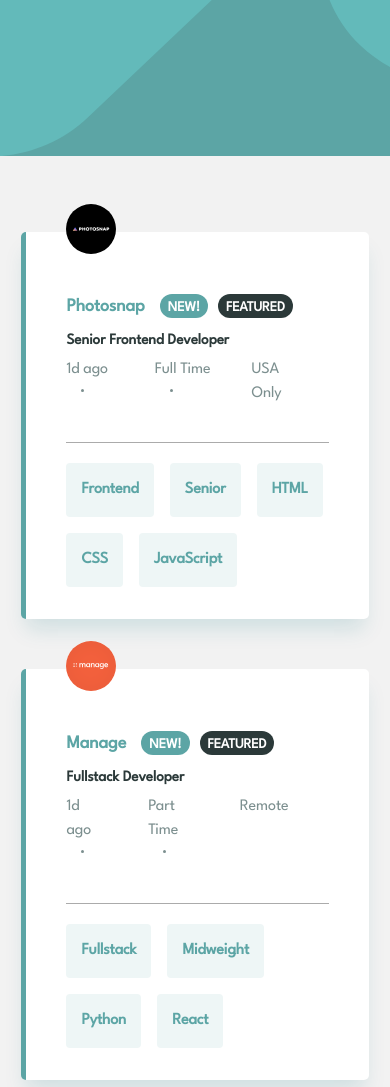
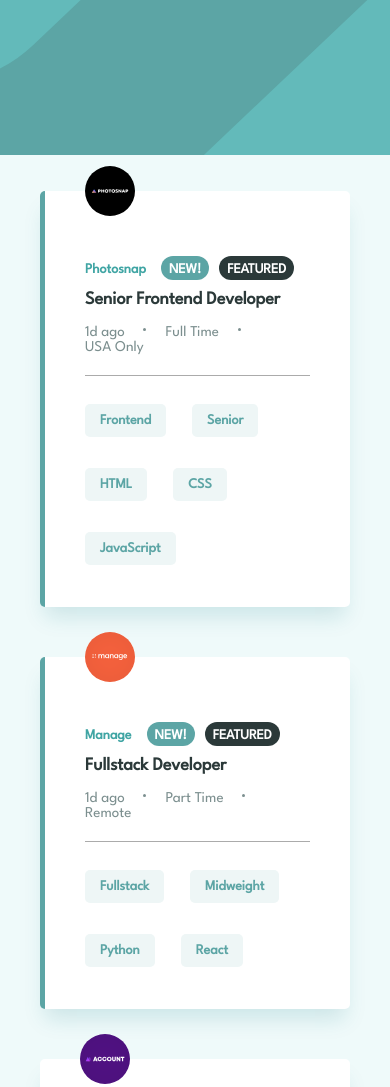
Before and after one commit to Aaron-Segbefia/Job-Listing-with-filtering, a website: page index.html in a window 390 px wide. Shown: the top 1087 px of the page. Drawn offline with Linux system fonts and the light colour scheme.

Commit message:
debuuged issues with responsiveness

```diff
--- a/app.js
+++ b/app.js
@@ -177,7 +177,7 @@
                     <span class="company">${jobdata.company}</span>
                     <span class="title">${jobdata.position}</span>
 
-                    <ul>
+                    <ul class ="job-details">
                         <li class="details">${jobdata.postedAt} </li>
                         <li class="details">${jobdata.contract} </li>
                         <li class="details">${jobdata.location} </li>
--- a/style.css
+++ b/style.css
@@ -1,12 +1,29 @@
+body {
+  background-color: hsl(180, 52%, 96%);
+  font-family: "League Spartan";
+}
+
+
 .search-hidden {
   display: none !important;
   z-index: 5;
 }
 
-.container{
+/*.container{
   height: auto;
+}*/
+.container {
+  max-width: 1110px;
+  width: auto;
+  display: block;
+  margin: 0 auto;
+  padding: 0 40px 40px;
 }
-.search {
+
+
+
+
+/*.search {
   position: absolute;
   z-index: 5;
   top: 120px;
@@ -18,15 +35,46 @@
   display: flex;
   border-radius: 5px;
   justify-content: space-between;
+}*/
+
+
+.search {
+  width: 100%;
+  height: auto;
+  min-height: 70px;
+  background-color: #fff;
+  border-radius: 5px;
+  box-shadow: 0px 15px 20px -5px rgba(13, 113, 130, 0.15);
+  padding: 20px 40px;
+  box-sizing: border-box;
+  margin-top: -36px;
+  opacity: 1;
+  display: flex;
+  justify-content: space-between;
+  /*transition: opacity 1s;*/
 }
-.close-tag {
+
+/*!!!*/
+.search__clear {
+  margin-left: 50px;
+  background-color: transparent;
+  border: none;
+  font-size: 14px;
+  /*color: var(--highlight-color);*/
+  font-weight: 700;
+  outline: none;
+  cursor: pointer;
+}
+
+
+/*.close-tag {
   font-family: "League Spartan";
   font-style: normal;
   font-weight: 700;
   font-size: 16px;
   line-height: 24px;
 
-  /* identical to box height, or 150% */
+
 
   letter-spacing: -0.123077px;
 
@@ -44,13 +92,32 @@
   position: relative;
 
   padding-right: 45px;
+}*/
+
+.tag, .close-tag {
+  display: inline-block;
+  width: auto;
+  height: auto;
+  padding: 10px 15px;
+  border-radius: 5px;
+  background-color: hsl(180, 31%, 95%);
+  font-weight: 700;
+  font-size: 14px;
+  color: #5ca5a5;
+  margin: 7.5px 5px;
+  cursor: pointer;
+  transition: background-color 0.2s;
+  position: relative;
 }
 
-.job-card {
+.close-tag {
+  padding-right: 45px;
+}
+
+/*.job-card {
   width: 77.08%;
   height: 152px;
-  /*position: absolute;
-    left: 11.46%;*/
+
   background-color: aliceblue;
   display: flex;
   justify-content: space-between;
@@ -60,16 +127,26 @@
   padding-right: 40px;
   padding-top: 32px;
   padding-bottom: 32px;
-  /*margin: 24px;*/
-  position: relative;
-  /*left: 11.46%;*/
 
    background: #ffffff;
   box-shadow: 0px 15px 20px -5px rgba(13, 113, 130, 0.15);
   border-radius: 5px;
+}*/
+
+.job-card {
+  width: 100%;
+  height: auto;
+  padding: 35px 40px;
+  background-color: #fff;
+  border-radius: 5px;
+  box-shadow: 0px 15px 20px -5px rgba(13, 113, 130, 0.15);
+  box-sizing: border-box;
+  display: flex;
+  justify-content: space-between;
 }
 
-.jobs {
+
+/*.jobs {
   position: absolute;
   top: 156px;
   display: flex;
@@ -79,31 +156,53 @@
   height: auto;
   justify-items: center;
   align-items: center;
-  /*align-content: center;*/
+  /*align-content: center;
   background-color: #F2F2F2;;
   gap: 24px;
   padding-top: 76px;
   padding-bottom: 120px;
+}*/
+
+
+.jobs {
+  margin-top: 36px;
+  width: 100%;
+  height: auto;
+  display: grid;
+  grid-row-gap: 25px;
 }
 
-.info {
+
+/*.info {
   /*display: flex;
     flex-direction: column;*/
-  /*width: 23.60%;*/
+  /*width: 23.60%;*
   height: 4.26%;
-  /*column-gap: 10px;*/
+
+}*/
+
+.info {
+  margin-left: 25px;
+  width: auto;
 }
-.info ul {
+
+
+/*.info ul {
   display: flex;
   list-style-type: none;
   gap: 41px;
   flex-direction: row;
-  /*justify-content: flex-start;
-    justify-items: flex-start;*/
     position: relative;
   left: -40px;
+}*/
+
+.job-details {
+  margin: 0;
+  padding: 0;
 }
-.title {
+
+
+/*.title {
   position: relative;
   top: 10px;
   font-family: "League Spartan";
@@ -112,21 +211,41 @@
   font-size: 22px;
   line-height: 24px;
   display: block;
-  /* identical to box height, or 109% */
+
   cursor: pointer;
   color: #2b3939;
+}*/
+
+.title {
+  color: #2b3939;
+  font-size: 18px;
+  font-weight: 700;
+  display: block;
+  margin-bottom: 15px;
 }
-.company {
+
+
+/*.company {
   display: inline-block;
   font-family: "League Spartan";
   font-style: normal;
   font-weight: 700;
   font-size: 18px;
   line-height: 17px;
-  /* identical to box height */
 
   color: #5ca5a5;
+}*/
+
+.company {
+  color: #40A5A4;
+  font-size: 14px;
+  display: inline-block;
+  font-weight: 700;
+  margin-bottom: 15px;
 }
+
+
+
 
 .job-col-left {
   /*position: absolute;
@@ -135,9 +254,9 @@
   gap: 20px;
 }
 
-.jobs-img {
-  height: 88px;
-  width: 88px;
+.job-img {
+  width: 90px;
+  height: auto;
   /*position: absolute;
     left: 40px;*/
 }
@@ -149,38 +268,59 @@
   gap: 16px;
 }
 
-header {
+/*header {
   width: 100%;
   height: 156px;
   background: #5ca5a5;
   background-image: url("./images/bg-header-desktop.svg");
   margin: 0%;
   padding: 0%;
+}*/
+
+header {
+  width: 100%;
+  height: 155px;
+  background-image: url('./images/bg-header-desktop.svg');
+  background-size: cover;
+  background-position: center;
+  background-color: #5ca5a5;
 }
+
+
+
+
 html, body {
   margin: 0%;
   /*height: auto;*/
 }
 
-.details {
+/*.details {
   font-family: "League Spartan";
   font-style: normal;
   font-weight: 500;
   font-size: 18px;
   line-height: 24px;
-  /* identical to box height, or 133% */
+
 
   letter-spacing: -0.138462px;
 
   color: #7c8f8f;
+}*/
+
+.details {
+  display: inline-block;
+  color:  #7c8f8f;
+  font-size: 15px;
 }
-.tag {
+
+
+/*.tag {
   font-family: "League Spartan";
   font-style: normal;
   font-weight: 700;
   font-size: 16px;
   line-height: 24px;
-  /* identical to box height, or 150% */
+
 
   letter-spacing: -0.123077px;
 
@@ -191,7 +331,7 @@
   width: auto;
   height: auto;
   padding: 15px;
-}
+}*/
 
 .tag:hover,
 .tag-active {
@@ -230,7 +370,7 @@
   font-family: "League Spartan";
   font-style: normal;
   font-weight: 700;
-  font-size: 16px;
+  /*font-size: 16px;*/
   line-height: 24px;
   /* identical to box height, or 150% */
   color: #5ca5a5;
@@ -316,38 +456,68 @@
   color: #5ca5a5;
 }
 
-.job-col{
+/*.job-col{
+  display: flex;
+    align-items: center;
+}*/
+
+.job-col {
   display: flex;
   align-items: center;
 }
 
+/*.job-img {
+  width: 90px;
+  height: auto;
+}*/
+
 
 @media only screen and (max-width: 1120px){
 
-  .job-card{
+  /*.job-card{
     flex-wrap: wrap;
     height: auto;
     width: 67.2%;
+  }*/
+  .search {
+    margin-bottom: 50px;
 }
 
-  .jobs{
-    gap: 50px;
-    height: auto;
+.search__clear {
+    margin-left: 20px;
 }
 
-  .jobs-col-right {
+.jobs {
+    grid-row-gap: 50px;
+}
+
+.job-card {
+    flex-wrap: wrap;
+}
+
+.info {
+    margin-left: 0;
+    width: 100%;
+}
+
+.job-col {
+    justify-content: flex-start;
+    flex: 0 1 100%;
+    flex-wrap: wrap;
+}
+
+.job-col-left {
+    border-bottom: #ABABAB solid 1px;
+    margin-bottom: 20px;
+    padding-bottom: 20px;
+}
+
+.job-col-right {
+    width: 100%;
     justify-content: flex-start;
     flex: 0 1 100%;
     flex-wrap: wrap;
     margin-left: -5px;
-    width: 100%;
-    margin-left: -5px;
-}
-
-.job-col-left{
-  border-bottom: #ABABAB solid 1px;
-  margin-bottom: 20px;
-  padding-bottom: 20px;
 }
 
 .job-img {
@@ -356,47 +526,6 @@
     margin-bottom: 20px;
 }
 
-.info{
-  margin-left: 0;
-  width: 100%;
-}
-
-.job-col{
-  justify-content: flex-start;
-        flex: 0 1 100%;
-        flex-wrap: wrap;
-}
-
-.title{
-  font-size: 15px;
-line-height: 24px;
-}
-
-/*.tag{
-  height: 24px;
-  width: 62px;
-}*/
-
-.details{
-  font-size: 16px;
-  line-height: 24px;
-  font-weight: 500;
-}
-
-.search {
-  margin-bottom: 50px;
-}
-
-
-.search__clear {
-  margin-left: 20px;
-}
-
-.search{
-  position: absolute;
-  top: 6%;
-}
-
 
 
 }
```
Lines whose indentation alone changed are shown as unchanged.
